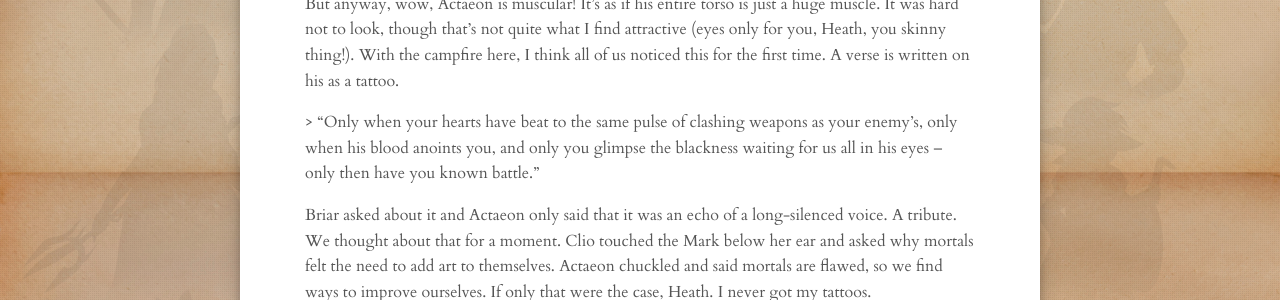
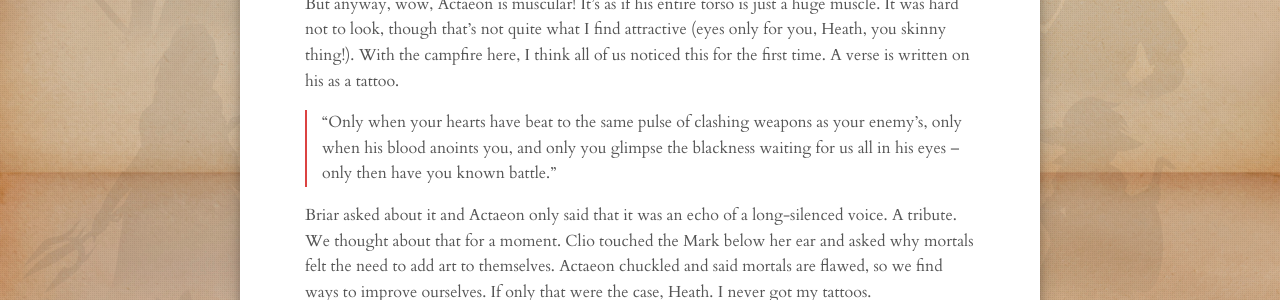
Before and after one commit to clblamires/ninesjournal, a Jekyll site: the page built from _posts/2020-06-15-campfire.md, in a window 1280 px wide and 900 px high, scrolled down 1548 px. Shown: the part 149-449 px from the top of the window. Built offline with Jekyll 4.4.1, drawn with Linux system fonts in a browser that asks for light colours; nearby versions of some CDN libraries.

```diff
--- a/_posts/2020-06-15-campfire.md
+++ b/_posts/2020-06-15-campfire.md
@@ -27,7 +27,7 @@ At this point in the night with our bellies full, I think our weariness was begi
 
 But anyway, wow, Actaeon is muscular! It’s as if his entire torso is just a huge muscle. It was hard not to look, though that’s not quite what I find attractive (eyes only for you, Heath, you skinny thing!). With the campfire here, I think all of us noticed this for the first time. A verse is written on his as a tattoo.
 
-\> "Only when your hearts have beat to the same pulse of clashing weapons as your enemy’s, only when his blood anoints you, and only you glimpse the blackness waiting for us all in his eyes – only then have you known battle."
+> "Only when your hearts have beat to the same pulse of clashing weapons as your enemy’s, only when his blood anoints you, and only you glimpse the blackness waiting for us all in his eyes – only then have you known battle."
 
 Briar asked about it and Actaeon only said that it was an echo of a long-silenced voice. A tribute. We thought about that for a moment. Clio touched the Mark below her ear and asked why mortals felt the need to add art to themselves. Actaeon chuckled and said mortals are flawed, so we find ways to improve ourselves. If only that were the case, Heath. I never got my tattoos.
 
```
